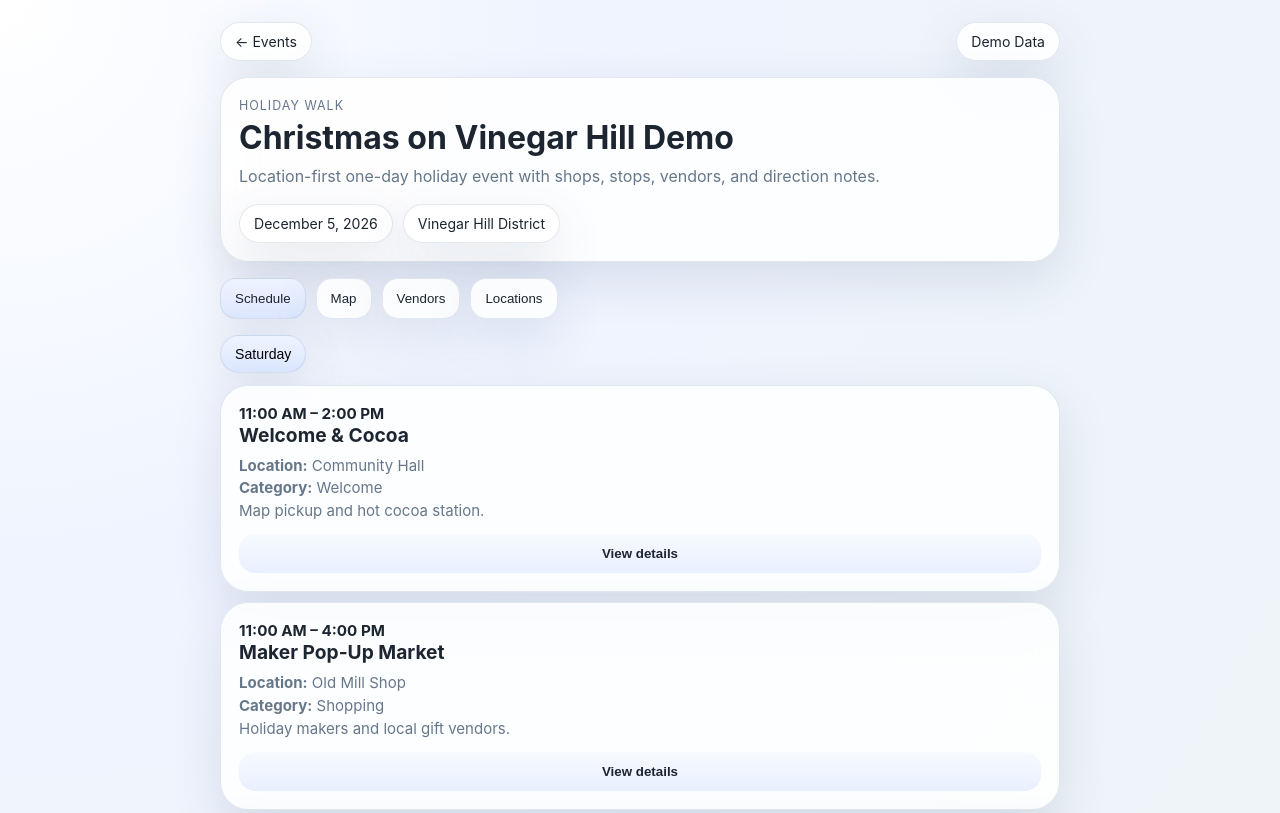
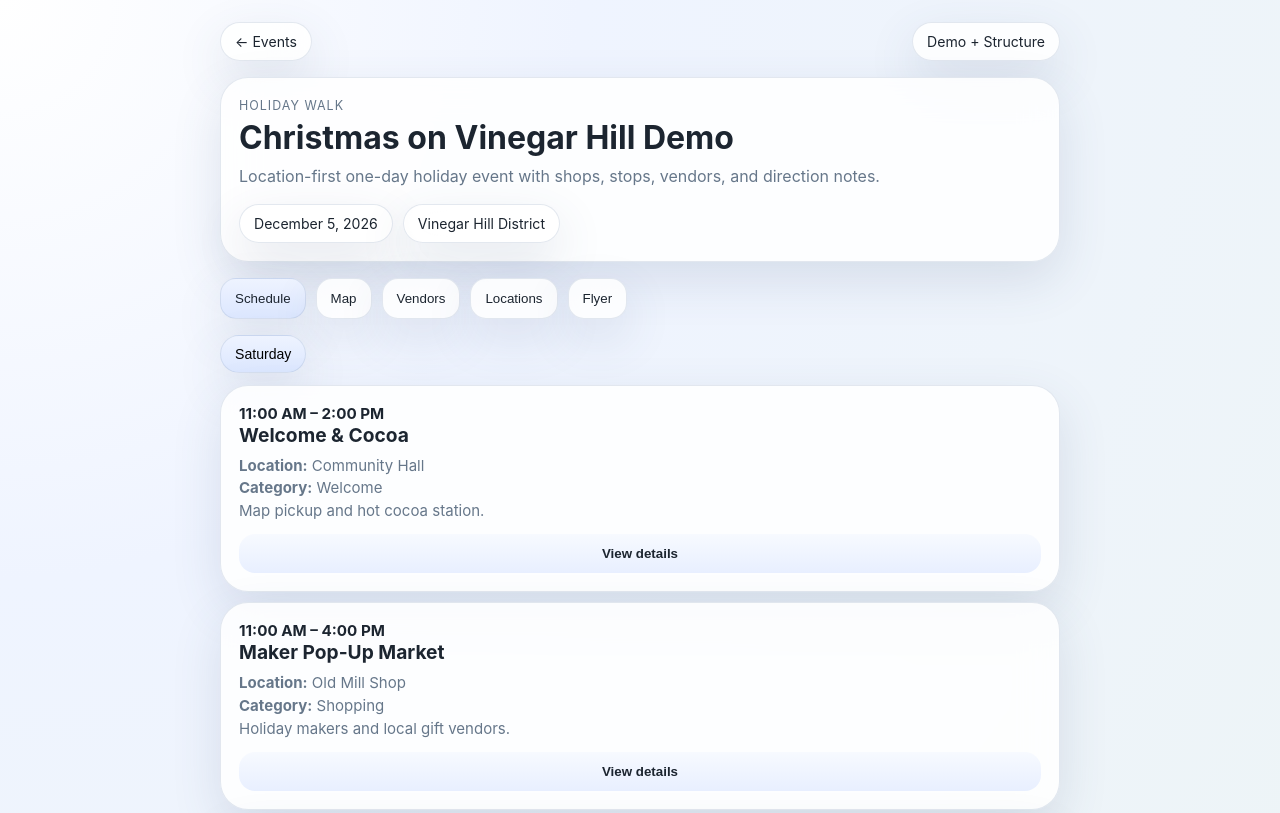
Before and after one commit to JStiner/MP_CommunityEvents, a plain HTML site: page christmas-on-vinegar-hill.html in a window 1280 px wide. Shown: the top 813 px of the page. Drawn offline with Linux system fonts and the light colour scheme.

Commit message:
Add files via upload

```diff
--- a/christmas-on-vinegar-hill.html
+++ b/christmas-on-vinegar-hill.html
@@ -10,7 +10,7 @@
   <main class="phone-shell">
     <header class="top-bar">
       <a class="back-link" href="index.html">← Events</a>
-      <span class="top-badge">Demo Data</span>
+      <span class="top-badge">Demo + Structure</span>
     </header>
 
     <section class="hero-card compact">
@@ -21,6 +21,7 @@
         <span id="event-dates" class="meta-chip">Dates</span>
         <span id="event-location" class="meta-chip">Location</span>
       </div>
+      <div id="resource-links" class="resource-links"></div>
     </section>
 
     <nav class="tab-row" aria-label="Event Views">
@@ -28,6 +29,7 @@
       <button class="tab-button" data-tab="map">Map</button>
       <button class="tab-button" data-tab="vendors">Vendors</button>
       <button class="tab-button" data-tab="locations">Locations</button>
+      <button class="tab-button" data-tab="flyer">Flyer</button>
     </nav>
 
     <section id="schedule" class="tab-panel active">
@@ -53,6 +55,10 @@
     <section id="locations" class="tab-panel">
       <div id="location-list" class="stack-list"></div>
     </section>
+
+    <section id="flyer" class="tab-panel">
+      <div id="flyer-panel" class="flyer-shell"></div>
+    </section>
   </main>
 
   <div id="detail-modal" class="modal hidden" role="dialog" aria-modal="true" aria-labelledby="modal-title">
```
Also changed, not shown: README.md.
